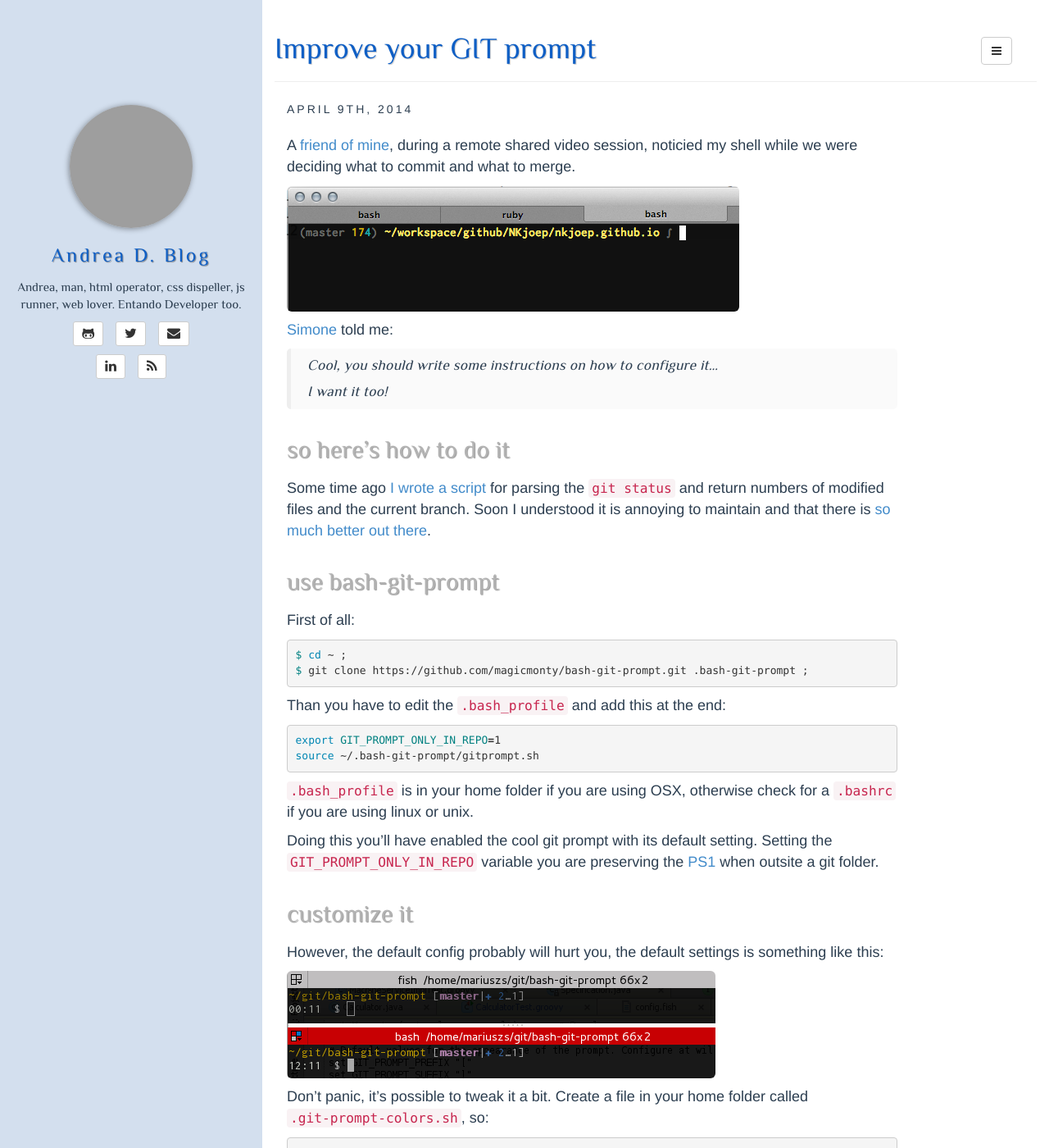
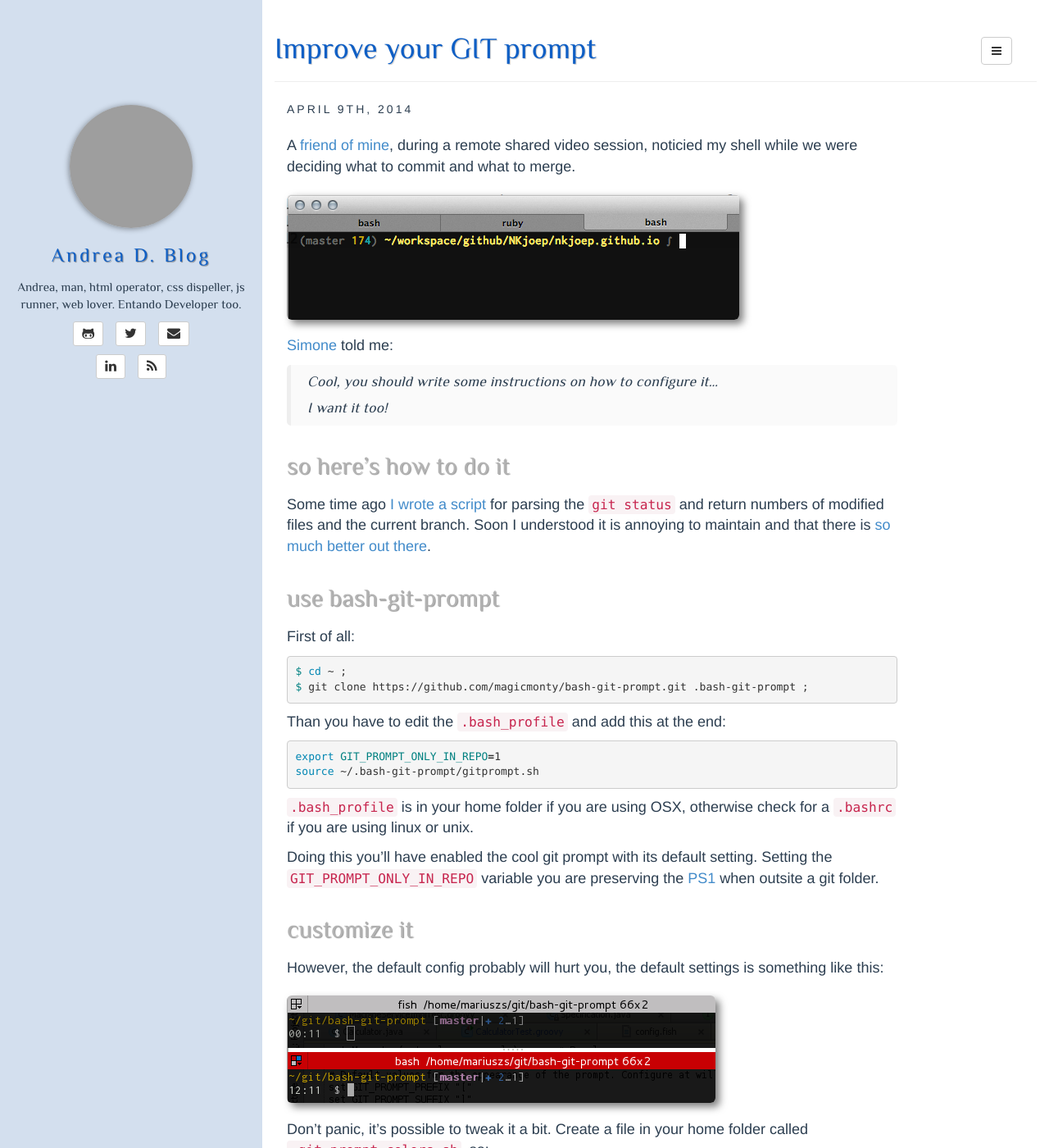
Before and after one commit to NKjoep/nkjoep.github.io, a Jekyll site: the page built from _posts/2014-04-09-Improve-your-Git-prompt.md, in a window 1280 px wide and 1400 px high. Shown: the whole window at 82% size. Built offline with Jekyll 4.4.1, drawn with Linux system fonts in a browser that asks for light colours; grey boxes are pictures that could not be loaded.

Commit message:
fixed a style for img

```diff
--- a/assets/css/style.css
+++ b/assets/css/style.css
@@ -122,6 +122,8 @@ article img {
 	max-width: 100%;
 	display: block;
 	border-radius: 6px;
+	box-shadow: 5px 5px 10px rgba(0,0,0,.5);
+	margin: 1.1em 0;
 }
 
 article blockquote {
```
